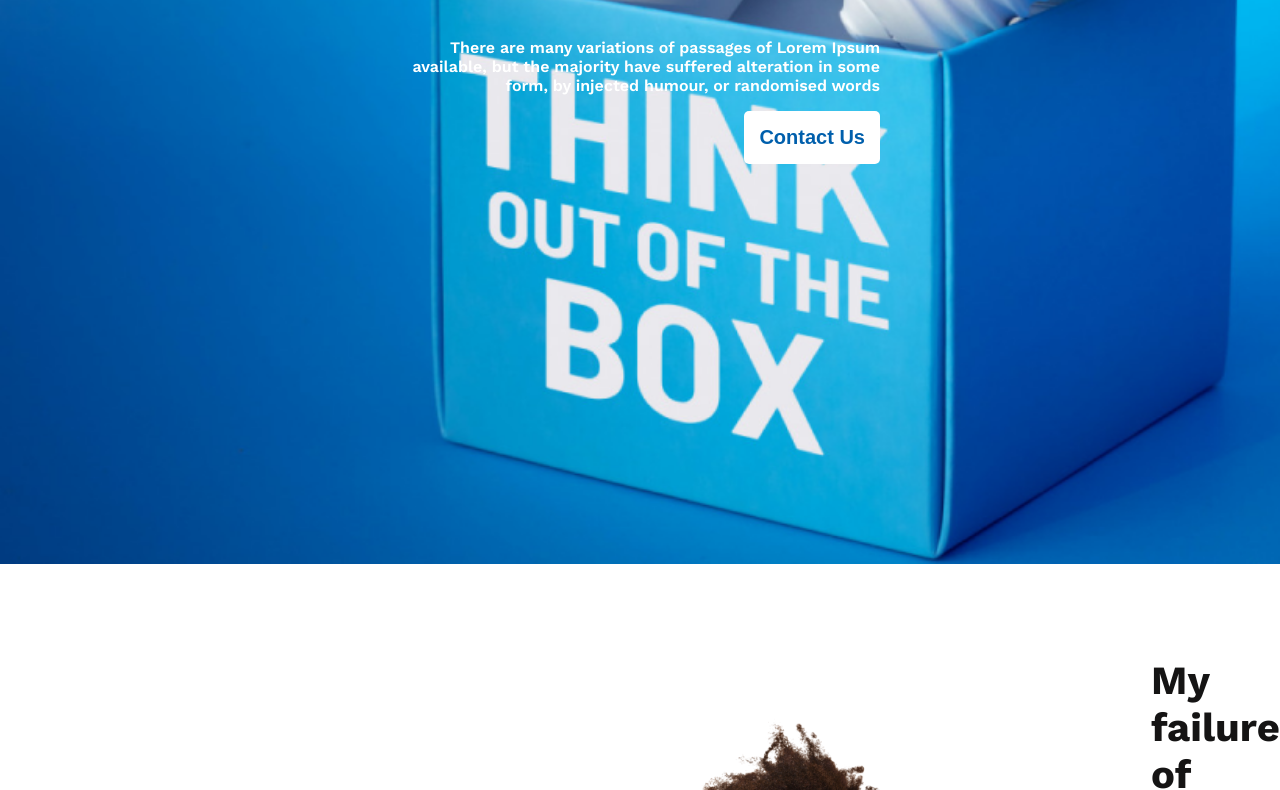
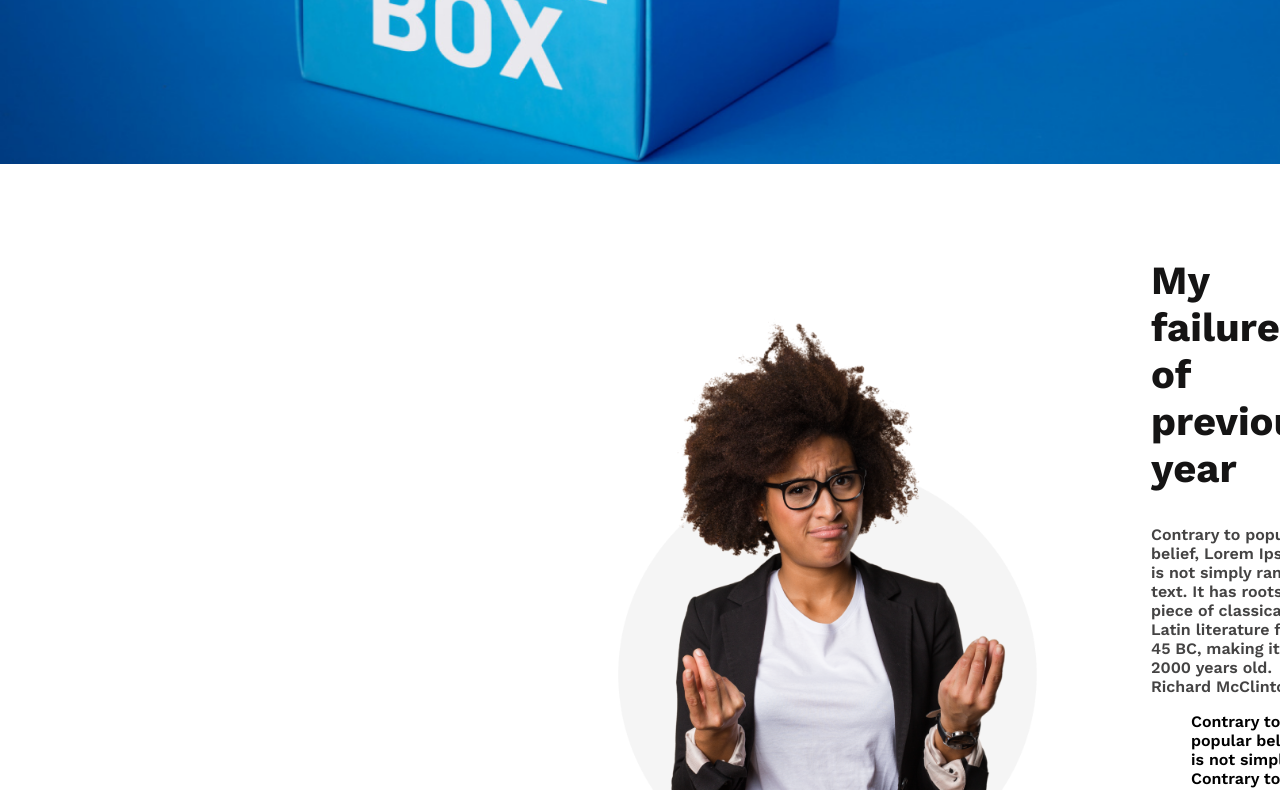
Before and after one commit to aaarajuan/new-year-new-me-ph, a plain HTML site: page index.html in a window 1280 px wide. Shown: the part 698-1488 px from the top of the page. Drawn offline with nearby package versions, Linux system fonts and the light colour scheme.

Commit message:
changed banner size

```diff
--- a/styles/styels.css
+++ b/styles/styels.css
@@ -24,7 +24,7 @@ body{
     background-size: cover;
     background-repeat: no-repeat;
     text-align: right;
-    padding: 400px;
+    padding: 200px;
 }
 
 .banner-title{
```
